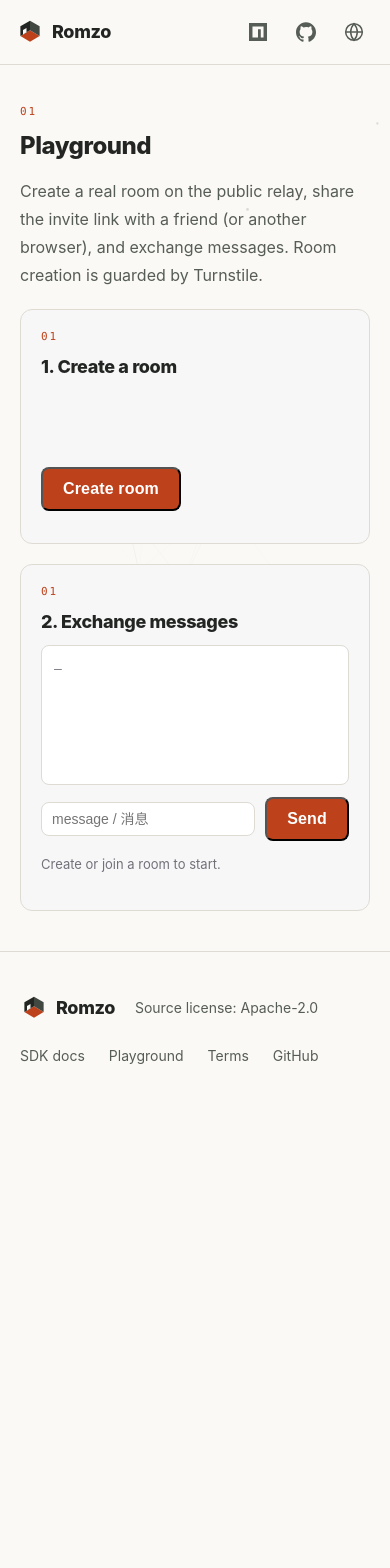
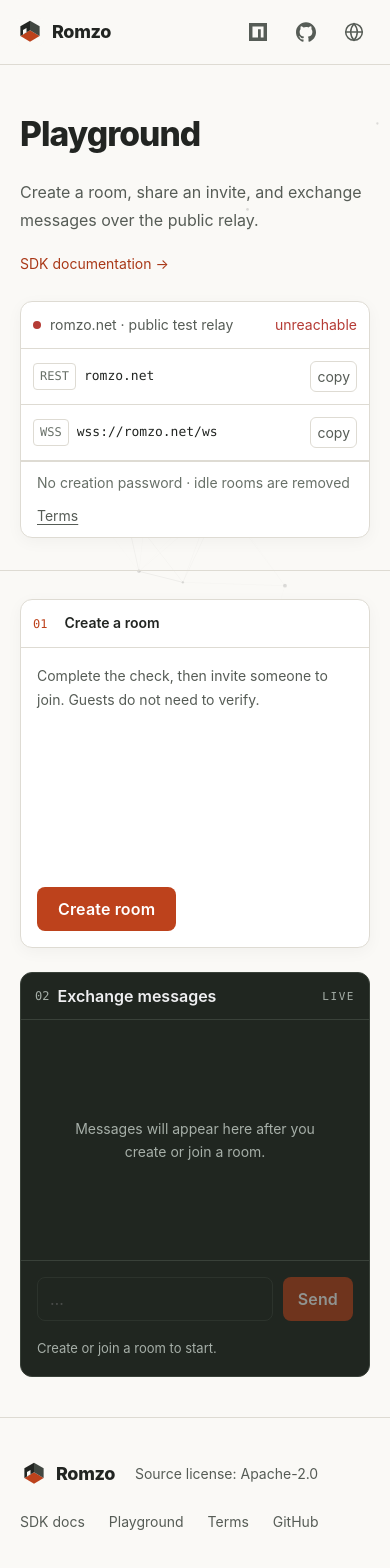
Before and after one commit to Simgor001/romzo, a website: page website/play.html in a window 390 px wide. Before the commit the page ends 1116 px from the top, so only its background shows below. Drawn offline with Linux system fonts and the light colour scheme; no server answers.

Commit message:
Reuse website design system for playground

```diff
--- a/website/play.html
+++ b/website/play.html
@@ -10,23 +10,10 @@
 <script type="importmap">
 { "imports": { "romzo": "https://cdn.jsdelivr.net/npm/romzo@0.3.0/+esm" } }
 </script>
-<script src="https://challenges.cloudflare.com/turnstile/v0/api.js" async defer></script>
-<style>
-.play-grid { display: grid; gap: 20px; grid-template-columns: 1fr; max-width: 720px; margin: 0 auto; }
-@media (min-width: 760px) { .play-grid { grid-template-columns: 1fr 1fr; } }
-.play-card { background: var(--panel, #f7f7f8); border: 1px solid var(--line, #e4e4e7); border-radius: 12px; padding: 20px; }
-.play-card h2 { margin: 0 0 12px; font-size: 18px; }
-.play-row { display: flex; gap: 10px; align-items: center; flex-wrap: wrap; margin: 12px 0; }
-.play-log { min-height: 140px; max-height: 220px; overflow: auto; background: #fff; border: 1px solid var(--line, #e4e4e7); border-radius: 8px; padding: 10px 12px; font-family: ui-monospace, SFMono-Regular, Menlo, monospace; font-size: 13px; }
-.play-log p { margin: 2px 0; }
-.play-log .sys { color: #71717a; }
-.play-log .me { color: #2563eb; }
-.invite-box { word-break: break-all; font-size: 13px; background: #fff; border: 1px dashed var(--line, #d4d4d8); border-radius: 8px; padding: 8px 10px; }
-#ts-widget { min-height: 65px; }
-input.play-input { flex: 1; min-width: 180px; padding: 8px 10px; border: 1px solid var(--line, #d4d4d8); border-radius: 8px; font-size: 14px; }
-</style>
+
+
 </head>
-<body>
+<body class="play-page">
 
 <nav>
   <div class="nav-inner">
@@ -52,49 +39,58 @@ input.play-input { flex: 1; min-width: 180px; padding: 8px 10px; border: 1px sol
   </div>
 </nav>
 
-<main class="wrap home-content">
+<header class="page-head">
+  <div class="wrap">
+    <div>
+      <h1 class="l-en">Playground</h1>
+      <h1 class="l-zh">在线体验</h1>
+      <p class="l-en">Create a room, share an invite, and exchange messages over the public relay.</p>
+      <p class="l-zh">创建房间，分享邀请，在公共中继上互发消息。</p>
+      <a href="sdk.html" class="play-doc-link"><span class="l-en">SDK documentation →</span><span class="l-zh">查看 SDK 文档 →</span></a>
+    </div>
+    <div id="node-panel" class="play-node"></div>
+  </div>
+</header>
 
-<section class="section">
-  <div class="wrap">
-    <h2 class="l-en">Playground</h2>
-    <h2 class="l-zh">在线体验</h2>
-    <p class="l-en">Create a real room on the public relay, share the invite link with a friend (or another browser), and exchange messages. Room creation is guarded by Turnstile.</p>
-    <p class="l-zh">在公共中继上创建一个真实房间，把邀请链接发给朋友（或另一个浏览器）互发消息。建房需通过 Turnstile 人机验证。</p>
-  </div>
-  <div class="wrap play-grid" style="margin-top: 20px;">
-
-    <div class="play-card">
-      <h2 class="l-en">1. Create a room</h2>
-      <h2 class="l-zh">1. 创建房间</h2>
-      <div id="ts-widget" class="cf-turnstile" data-sitekey="0x4AAAAAAFUPxg9x3hbPICdn" data-action="create-room"></div>
-      <div class="play-row">
-        <button class="btn primary" id="create" type="button"><span class="l-en">Create room</span><span class="l-zh">创建房间</span></button>
-      </div>
+<main class="wrap play-layout">
+  <section class="node play-room" aria-labelledby="room-title">
+    <div class="node-head">
+      <span class="play-step">01</span>
+      <h2 id="room-title"><span class="l-en">Create a room</span><span class="l-zh">创建房间</span></h2>
+    </div>
+    <div class="play-body">
+      <p class="play-hint l-en">Complete the check, then invite someone to join. Guests do not need to verify.</p>
+      <p class="play-hint l-zh">完成验证后创建房间，再邀请朋友加入。访客无需验证。</p>
+      <div id="ts-widget" class="cf-turnstile" data-sitekey="0x4AAAAAAFUPxg9x3hbPICdn" data-action="create-room" data-theme="light" data-size="compact"></div>
+      <button class="btn primary" id="create" type="button"><span class="l-en">Create room</span><span class="l-zh">创建房间</span></button>
       <div id="create-result" hidden>
-        <p class="l-en">Room code: <strong id="room-code"></strong></p>
-        <p class="l-zh">房间代码：<strong id="room-code-zh"></strong></p>
-        <p class="l-en">Invite link — open it in another browser to join:</p>
-        <p class="l-zh">邀请链接——在另一个浏览器打开即可加入：</p>
+        <div class="play-room-code"><span class="l-en">Room code</span><span class="l-zh">房间代码</span><strong class="l-en" id="room-code"></strong><strong class="l-zh" id="room-code-zh"></strong></div>
+        <p class="play-hint l-en">Open this invite in another browser, or share it with a friend.</p>
+        <p class="play-hint l-zh">在另一个浏览器打开邀请，或把链接发给朋友。</p>
         <p class="invite-box" id="invite-link"></p>
-        <div class="play-row"><button class="btn ghost" id="copy-invite" type="button"><span class="l-en">Copy link</span><span class="l-zh">复制链接</span></button></div>
+        <button class="btn ghost" id="copy-invite" type="button"><span class="l-en">Copy invite</span><span class="l-zh">复制邀请</span></button>
       </div>
     </div>
+  </section>
 
-    <div class="play-card">
-      <h2 class="l-en">2. Exchange messages</h2>
-      <h2 class="l-zh">2. 互发消息</h2>
-      <div class="play-log" id="log"><p class="sys">—</p></div>
-      <div class="play-row">
-        <input class="play-input" id="message" type="text" maxlength="512" autocomplete="off" placeholder="message / 消息">
-        <button class="btn primary" id="send" type="button"><span class="l-en">Send</span><span class="l-zh">发送</span></button>
-      </div>
-      <p class="l-en" id="role-status" style="color:#71717a;font-size:13px;">Create or join a room to start.</p>
-      <p class="l-zh" id="role-status-zh" style="color:#71717a;font-size:13px;">创建或加入房间后开始。</p>
+  <section class="code-panel play-chat" aria-labelledby="chat-title">
+    <div class="code-head">
+      <span class="play-step">02</span>
+      <h2 id="chat-title"><span class="l-en">Exchange messages</span><span class="l-zh">互发消息</span></h2>
+      <span class="grow"></span><span class="code-tag">LIVE</span>
     </div>
-
-  </div>
-</section>
-
+    <div class="play-log" id="log" role="log" aria-live="polite" aria-labelledby="chat-title"><div class="play-empty"><span class="l-en">Messages will appear here after you create or join a room.</span><span class="l-zh">创建或加入房间后，消息会显示在这里。</span></div></div>
+    <div class="play-compose">
+      <label class="visually-hidden l-en" for="message">Message</label>
+      <label class="visually-hidden l-zh" for="message">消息</label>
+      <input class="play-input" id="message" type="text" maxlength="512" autocomplete="off" placeholder="…" disabled>
+      <button class="btn primary" id="send" type="button" disabled><span class="l-en">Send</span><span class="l-zh">发送</span></button>
+    </div>
+    <div class="play-status" role="status">
+      <p class="l-en" id="role-status">Create or join a room to start.</p>
+      <p class="l-zh" id="role-status-zh">创建或加入房间后开始。</p>
+    </div>
+  </section>
 </main>
 
 <footer>
@@ -113,11 +109,13 @@ input.play-input { flex: 1; min-width: 180px; padding: 8px 10px; border: 1px sol
 </footer>
 
 <script src="site.js"></script>
+<script src="https://challenges.cloudflare.com/turnstile/v0/api.js" async defer></script>
 <script type="module">
 import { createRoom, joinRoom, RelaySession, buildInviteLink, parseInviteHash } from 'romzo';
 
 const ORIGIN = 'https://romzo.net';
 const CHANNEL = 'lobby';
+const inviteOptions = { allowLoopbackHttp: location.protocol === 'http:' && ['localhost', '127.0.0.1', '[::1]'].includes(location.hostname) };
 const logEl = document.getElementById('log');
 const statusEls = [document.getElementById('role-status'), document.getElementById('role-status-zh')];
 let session = null;
@@ -127,7 +125,7 @@ function log(text, cls) {
   const p = document.createElement('p');
   if (cls) p.className = cls;
   p.textContent = text;
-  if (logEl.firstChild && logEl.firstChild.textContent === '—') logEl.textContent = '';
+  logEl.querySelector('.play-empty')?.remove();
   logEl.append(p);
   logEl.scrollTop = logEl.scrollHeight;
 }
@@ -140,11 +138,18 @@ const roomOptions = { app: 'romzo-playground', channels: [{ name: CHANNEL, maxFr
 
 async function openSession(admission, transport, label) {
   session = await RelaySession.connect(wsUrl, admission, transport, { webSocketFactory: socketFactory });
-  await session.subscribe(CHANNEL);
   session.on('receive', (value, { peer }) => log(`[${label}] ${JSON.stringify(value)} <${peer.slice(0, 8)}…>`));
   session.on('join', (_p, meta) => log(`peer joined: ${meta.key ? meta.key.slice(0, 8) + '…' : '?'}`, 'sys'));
   session.on('leave', (_p, meta) => log(`peer left: ${meta.key ? meta.key.slice(0, 8) + '…' : '?'}`, 'sys'));
-  session.on('close', () => log('session closed', 'sys'));
+  session.on('close', () => {
+    document.getElementById('message').disabled = true;
+    document.getElementById('send').disabled = true;
+    setStatus('Disconnected. Reload to join again.', '连接已断开，刷新页面重新加入。');
+    log('session closed', 'sys');
+  });
+  await session.subscribe(CHANNEL);
+  document.getElementById('message').disabled = false;
+  document.getElementById('send').disabled = false;
 }
 
 // Host flow
@@ -157,7 +162,7 @@ document.getElementById('create').addEventListener('click', async () => {
     const room = await createRoom(ORIGIN, roomOptions, { turnstileToken: token });
     if (window.turnstile && widgetId !== null) window.turnstile.reset(widgetId);
     else if (window.turnstile) window.turnstile.reset();
-    const invite = buildInviteLink(ORIGIN, room.descriptor.code, location.origin + '/');
+    const invite = buildInviteLink(ORIGIN, room.descriptor.code, new URL('play.html', location.href).href.split('#')[0], inviteOptions);
     document.getElementById('room-code').textContent = room.descriptor.code;
     document.getElementById('room-code-zh').textContent = room.descriptor.code;
     document.getElementById('invite-link').textContent = invite;
@@ -170,7 +175,7 @@ document.getElementById('create').addEventListener('click', async () => {
     log('create failed: ' + (e && e.message ? e.message : e), 'sys');
     if (window.turnstile) window.turnstile.reset(widgetId ?? undefined);
   } finally {
-    btn.disabled = false;
+    btn.disabled = !!session;
   }
 });
 
@@ -201,7 +206,7 @@ document.getElementById('message').addEventListener('keydown', (e) => {
 window.addEventListener('DOMContentLoaded', async () => {
   if (!location.hash || location.hash.length < 2) return;
   let parsed = null;
-  try { parsed = parseInviteHash(location.hash); } catch { /* invalid hash */ }
+  try { parsed = parseInviteHash(location.hash, inviteOptions); } catch { /* invalid hash */ }
   if (!parsed) return;
   if (parsed.origin !== ORIGIN) { log('invite points to another relay: ' + parsed.origin, 'sys'); return; }
   document.getElementById('create').disabled = true;
--- a/website/style.css
+++ b/website/style.css
@@ -191,6 +191,9 @@ nav {
 .cta-row { display: flex; gap: 12px; flex-wrap: wrap; }
 
 .btn {
+  border: 1px solid transparent;
+  font-family: inherit;
+  cursor: pointer;
   display: inline-block;
   padding: 11px 20px;
   border-radius: 8px;
@@ -208,6 +211,50 @@ nav {
   background: var(--bg1);
 }
 .btn.ghost:hover { border-color: var(--faint); }
+.btn:disabled { opacity: .5; cursor: default; }
+
+/* Playground composes the shared page head, node and code panels. */
+.play-layout { display: grid; grid-template-columns: minmax(340px, .85fr) minmax(0, 1.35fr); gap: 24px; align-items: start; padding-top: 40px; padding-bottom: 56px; }
+.play-node { width: 360px; max-width: 100%; }
+.play-page .page-head .wrap > * { min-width: 0; }
+.play-doc-link { display: inline-block; margin-top: 8px; font-size: 14px; }
+.play-room h2, .play-chat h2 { font: inherit; font-weight: 600; margin: 0; color: var(--ink); }
+.play-step { font: 12px var(--mono); color: var(--accent); margin-right: 8px; }
+.play-chat .play-step { color: var(--faint); }
+.play-body { padding: 20px; }
+.play-hint { font-size: 14px; line-height: 1.7; color: var(--muted); margin: 0 0 16px; }
+#ts-widget { min-height: 65px; margin-bottom: 20px; }
+#ts-widget[data-size="compact"] { min-height: 140px; }
+#create-result { border-top: 1px solid var(--line); margin-top: 24px; padding-top: 20px; }
+.play-room-code { display: flex; justify-content: space-between; gap: 12px; align-items: baseline; margin-bottom: 12px; font-size: 14px; color: var(--muted); }
+.play-room-code strong { font: 600 16px var(--mono); color: var(--ink); }
+.invite-box { overflow-wrap: anywhere; font: 13px/1.7 var(--mono); color: var(--ink); background: var(--bg2); border: 1px solid var(--line); border-radius: 6px; padding: 12px; margin: 0 0 16px; }
+.play-log { height: 280px; overflow: auto; padding: 20px; font: 14px/1.7 var(--mono); scrollbar-width: thin; }
+.play-log p { margin: 0 0 8px; white-space: pre-wrap; overflow-wrap: anywhere; }
+.play-log .sys { color: var(--faint); }
+.play-log .me { color: var(--ok); }
+.play-empty { height: 100%; display: flex; align-items: center; justify-content: center; color: var(--faint); text-align: center; font: 14px/1.7 var(--sans); padding: 16px; }
+.play-compose { display: flex; gap: 10px; padding: 16px 20px; border-top: 1px solid var(--line); }
+.play-input { flex: 1; min-width: 0; width: 100%; background: var(--bg1); color: var(--ink); border: 1px solid var(--line); border-radius: 8px; padding: 10px 12px; font: 16px var(--sans); }
+.play-input:focus-visible { outline: 2px solid var(--faint); outline-offset: 2px; }
+.play-input:disabled { opacity: .5; }
+.play-compose .btn { flex: none; }
+.play-status { padding: 0 20px 16px; color: var(--faint); font-size: 13px; }
+.play-status p { margin: 0; }
+.visually-hidden { position: absolute; width: 1px; height: 1px; overflow: hidden; clip-path: inset(50%); white-space: nowrap; }
+@media (max-width: 800px) {
+  .play-layout { grid-template-columns: minmax(0, 1fr); padding-top: 28px; padding-bottom: 40px; }
+}
+@media (max-width: 960px) {
+  .play-page .page-head .wrap { grid-template-columns: minmax(0, 1fr); }
+}
+@media (max-width: 640px) {
+  .play-body { padding: 16px; }
+  .play-log { height: 240px; padding: 16px; }
+  .play-compose { padding: 16px; }
+  .play-compose .btn { padding-left: 14px; padding-right: 14px; }
+  .play-status { padding-left: 16px; padding-right: 16px; }
+}
 
 /* ---------- background relay mesh ---------- */
 
```
